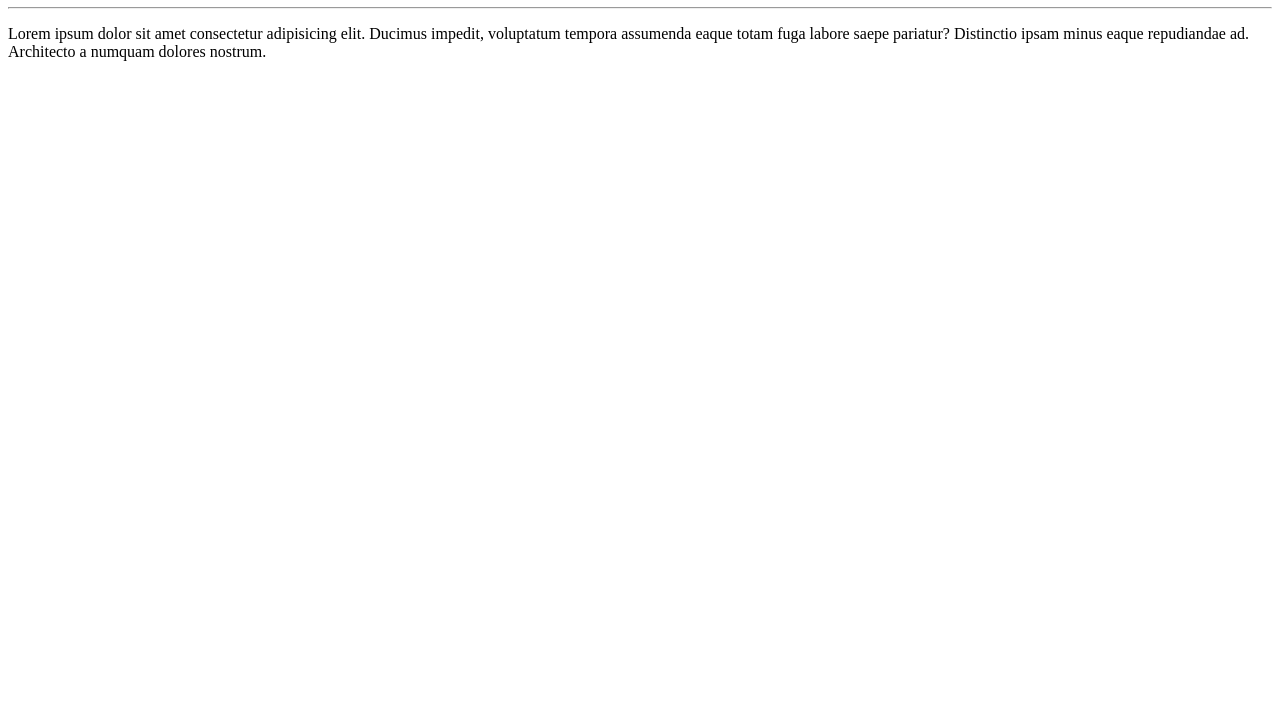
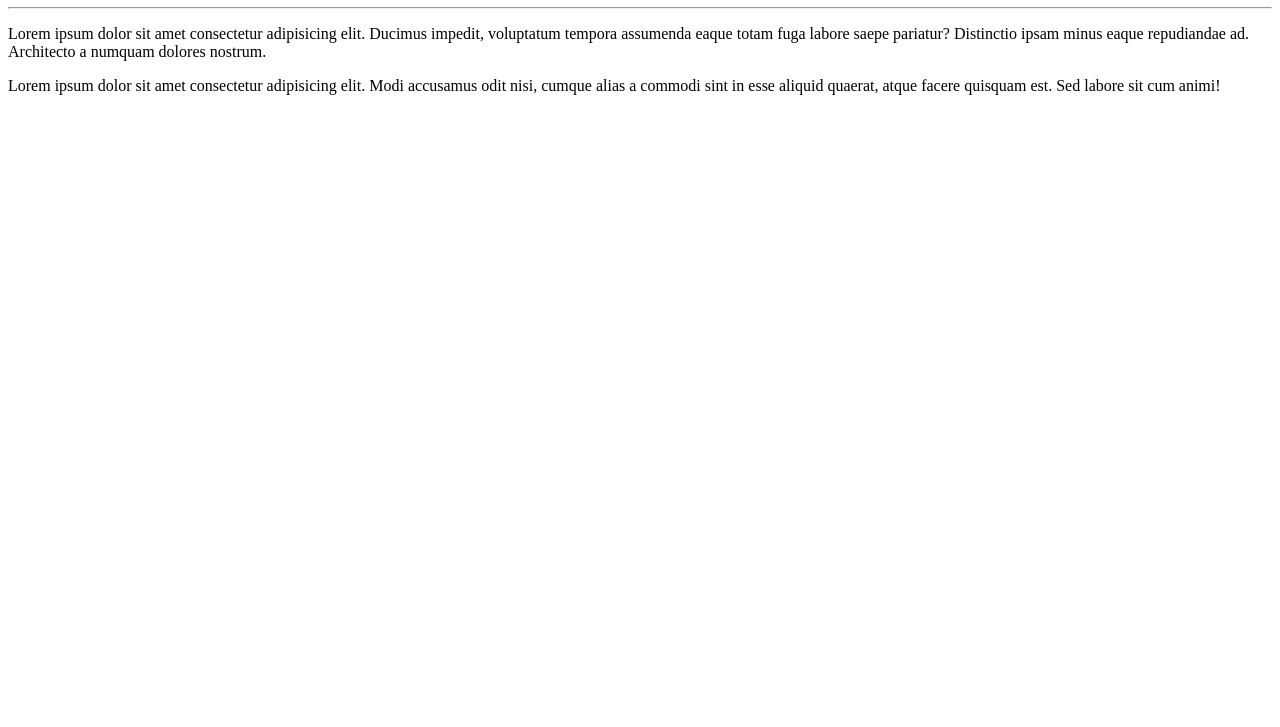
Before and after one commit to Agroaleta/Ola-Mundo, a plain HTML site: page site-exemplo/index.html in a window 1280 px wide. Shown: the part 73-800 px from the top of the page. Drawn offline with Linux system fonts and the light colour scheme.

Commit message:
Adicionei um parágrafo

```diff
--- a/site-exemplo/index.html
+++ b/site-exemplo/index.html
@@ -9,5 +9,6 @@
     <h1>Olá, Mundo!</h1>
     <hr>
     <p>Lorem ipsum dolor sit amet consectetur adipisicing elit. Ducimus impedit, voluptatum tempora assumenda eaque totam fuga labore saepe pariatur? Distinctio ipsam minus eaque repudiandae ad. Architecto a numquam dolores nostrum.</p>
+    <p>Lorem ipsum dolor sit amet consectetur adipisicing elit. Modi accusamus odit nisi, cumque alias a commodi sint in esse aliquid quaerat, atque facere quisquam est. Sed labore sit cum animi!</p>
 </body>
 </html>
```
